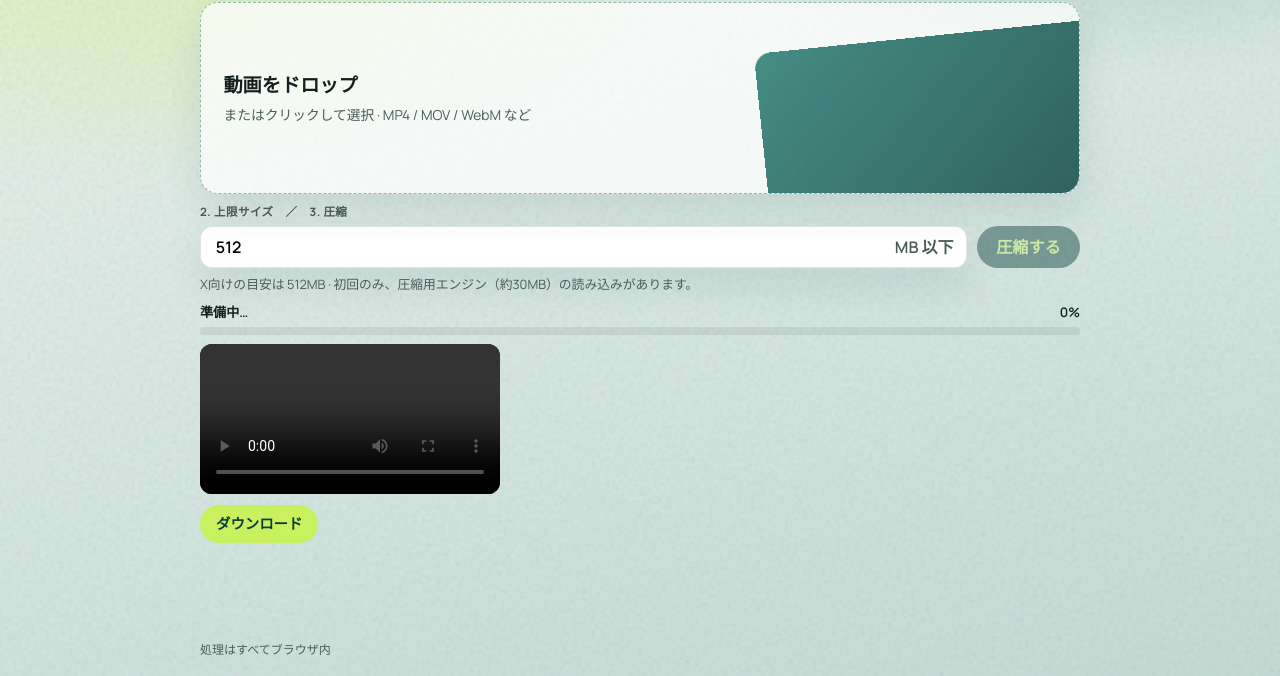
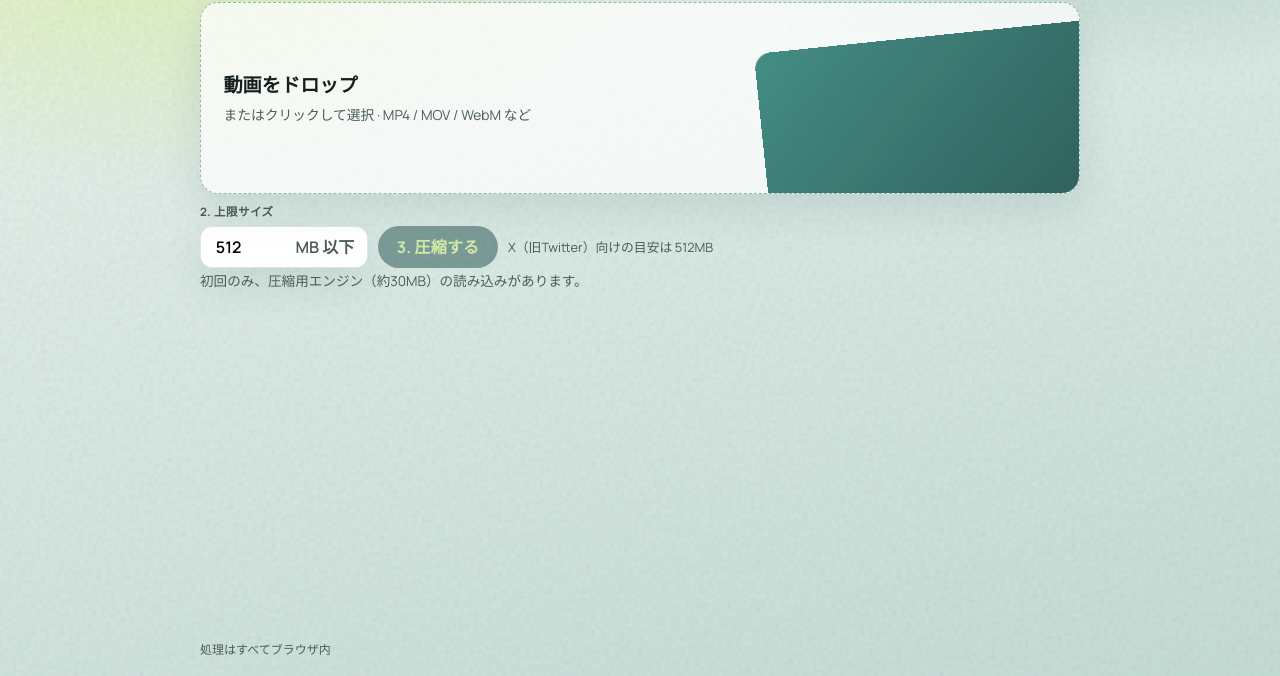
Before and after one commit to iroiro296/undermb, a website with bundled scripts: page index.html in a window 1280 px wide. Shown: the part 124-800 px from the top of the page. Built offline with nearby package versions, Linux system fonts and the light colour scheme.

Commit message:
Fix hidden sections showing on load and rebalance size controls
Co-authored-by: Cursor <cursoragent@cursor.com>

```diff
--- a/index.html
+++ b/index.html
@@ -53,7 +53,7 @@
         </div>
 
         <div class="step step--controls">
-          <p class="step__label">2. 上限サイズ　／　3. 圧縮</p>
+          <p class="step__label">2. 上限サイズ</p>
           <div class="controls">
             <label class="field">
               <span class="field__input-wrap">
@@ -61,9 +61,10 @@
                 <span class="field__suffix">MB 以下</span>
               </span>
             </label>
-            <button id="compressBtn" class="cta" type="button" disabled>圧縮する</button>
+            <button id="compressBtn" class="cta" type="button" disabled>3. 圧縮する</button>
+            <span class="hint hint--inline">X（旧Twitter）向けの目安は 512MB</span>
           </div>
-          <p class="hint">X向けの目安は 512MB · <span id="status" role="status">初回はエンジン読込（約30MB）あり</span></p>
+          <p class="status" id="status" role="status">初回のみ、圧縮用エンジン（約30MB）の読み込みがあります。</p>
         </div>
 
         <div class="progress-block" id="progressBlock" hidden>
--- a/styles.css
+++ b/styles.css
@@ -17,6 +17,11 @@
 *::before,
 *::after {
   box-sizing: border-box;
+}
+
+/* CSSのdisplay指定がUAの [hidden] を上書きしないようにする */
+[hidden] {
+  display: none !important;
 }
 
 html,
@@ -186,16 +191,10 @@ body {
 }
 
 .controls {
-  display: grid;
-  grid-template-columns: 1fr auto;
+  display: flex;
+  flex-wrap: wrap;
   gap: 0.6rem;
-  align-items: stretch;
-}
-
-@media (max-width: 560px) {
-  .controls {
-    grid-template-columns: 1fr;
-  }
+  align-items: center;
 }
 
 .field {
@@ -205,6 +204,7 @@ body {
 .field__input-wrap {
   display: flex;
   align-items: center;
+  width: 10.5rem;
   height: 2.65rem;
   background: #fff;
   border: 1px solid var(--line);
@@ -215,6 +215,7 @@ body {
 
 .field__input {
   width: 100%;
+  min-width: 0;
   height: 2.65rem;
   border: 0;
   background: transparent;
@@ -234,6 +235,17 @@ body {
   margin: 0.4rem 0 0;
   color: var(--mute);
   font-size: 0.8rem;
+}
+
+.hint--inline {
+  margin: 0;
+}
+
+.status {
+  margin: 0.2rem 0 0;
+  min-height: 1.3em;
+  color: var(--mute);
+  font-size: 0.85rem;
 }
 
 .cta {
```
